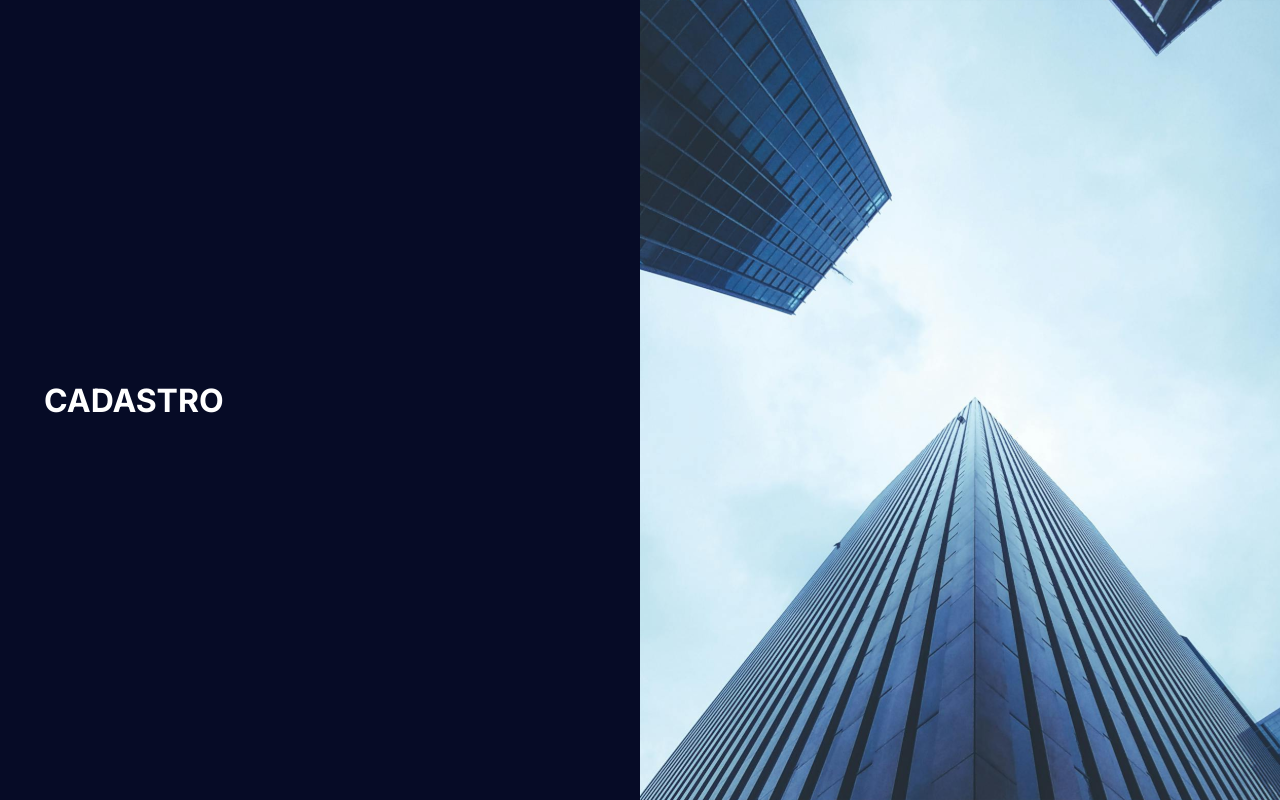
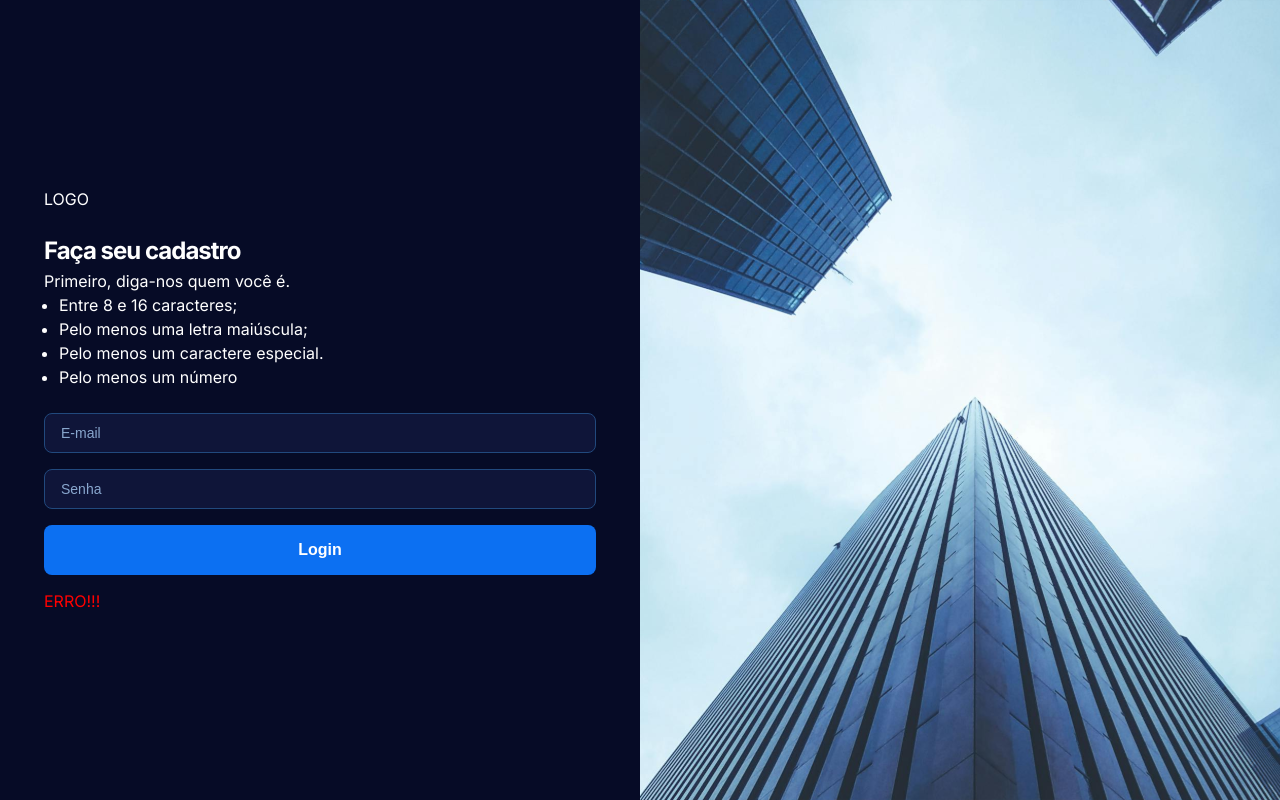
Before and after one commit to rubens-juniorr/dnc-sales-dashboard-rj, a React (Vite) app: page /cadastro in a window 1280 px wide. Built offline with nearby package versions, Linux system fonts and the light colour scheme.

Commit message:
Feat: atualização SSD

```diff
--- /dev/null
+++ b/src/components/FormComponent.tsx
@@ -0,0 +1,31 @@
+import { FormComponentProps } from '@/types'
+import { StyledButton, StyledInput } from '@/components'
+import { pxToRem } from '@/utils'
+import styled from 'styled-components'
+
+export const StyledForm = styled.form`
+  display: flex;
+  flex-direction: column;
+  row-gap: ${pxToRem(16)};
+`
+
+function FormComponent(props: FormComponentProps) {
+  const { inputs, buttons, message } = props
+  return (
+    <StyledForm>
+      {inputs.map((inputProps, index) => (
+        <StyledInput key={index} {...inputProps} />
+      ))}
+      {buttons.map((buttonProps, index) => (
+        <StyledButton key={index} {...buttonProps} />
+      ))}
+      {message && (
+        <div style={{ color: message.type === 'error' ? 'red' : 'green' }}>
+          {message.msg}
+        </div>
+      )}
+    </StyledForm>
+  )
+}
+
+export default FormComponent
--- /dev/null
+++ b/src/components/StyledButton.tsx
@@ -0,0 +1,52 @@
+import styled from 'styled-components'
+import { pxToRem } from '@/utils'
+
+export const StyledButton = styled.button<
+  React.ButtonHTMLAttributes<HTMLButtonElement>
+>`
+  border-radius: ${pxToRem(8)};
+  border: none;
+  box-sizing: border-box;
+  cursor: pointer;
+  font-size: ${pxToRem(16)};
+  font-weight: bold;
+  height: ${pxToRem(50)};
+  padding: 0 ${pxToRem(16)};
+  transition: background-color 0.3s;
+  width: 100%;
+
+  &.primary {
+    background-color: ${(props) => props.theme.buttons.primary};
+    color: ${(props) => props.theme.buttons.primaryColor};
+    &:hover {
+      background-color: ${(props) => props.theme.buttons.primaryHover};
+    }
+  }
+
+  &.alert {
+    background-color: ${(props) => props.theme.buttons.alert};
+    color: ${(props) => props.theme.buttons.alertColor};
+    &:hover {
+      background-color: ${(props) => props.theme.buttons.alertHover};
+    }
+  }
+
+  &.borderless-alert {
+    background-color: none;
+    color: ${(props) => props.theme.buttons.alert};
+    height: 0;
+    padding: 0;
+    &:hover {
+      color: ${(props) => props.theme.buttons.alertHover};
+    }
+  }
+
+  &:disabled {
+    background-color: ${(props) => props.theme.buttons.disabled};
+    color: ${(props) => props.theme.buttons.disabledColor};
+    cursor: not-allowed;
+    &:hover {
+      background-color: ${(props) => props.theme.buttons.disabled};
+    }
+  }
+`
--- /dev/null
+++ b/src/components/StyledInput.tsx
@@ -0,0 +1,31 @@
+import styled from 'styled-components'
+import { pxToRem } from '@/utils'
+
+export const StyledInput = styled.input<
+  React.InputHTMLAttributes<HTMLInputElement>
+>`
+  background-color: ${(props) => props.theme.textInput.active};
+  color: ${(props) => props.theme.textInput.activeColor};
+  border-radius: ${pxToRem(8)};
+  border: ${pxToRem(1)} solid ${(props) => props.theme.textInput.borderColor};
+  box-sizing: border-box;
+  cursor: pointer;
+  height: ${pxToRem(40)};
+  font-size: ${pxToRem(14)};
+  font-weight: 500;
+  padding: ${pxToRem(8)} ${pxToRem(16)};
+  transition: background-color 0.3s;
+  width: 100%;
+
+  &:disabled {
+    background-color: ${(props) => props.theme.textInput.disabled};
+    border: ${pxToRem(1)} solid
+      ${(props) => props.theme.textInput.disabledBorderColor};
+    color: ${(props) => props.theme.textInput.disabledColor};
+    cursor: not-allowed;
+  }
+
+  &::placeholder {
+    color: ${(props) => props.theme.textInput.placeholderColor};
+  }
+`
--- /dev/null
+++ b/src/components/Typographies.tsx
@@ -0,0 +1,42 @@
+import styled from 'styled-components'
+import { TypographiesProps } from '@/types'
+import { pxToRem } from '@/utils'
+
+export const StyledH1 = styled.h1<TypographiesProps>`
+  color: ${(props) => props.color || 'inherit'};
+  font-size: ${(props) => pxToRem(props.size || 24)};
+  font-weight: ${(props) => pxToRem(props.weight || 600)};
+  letter-spacing: ${pxToRem(-1)};
+  line-height: ${(props) => pxToRem(props.lineheight || 36)};
+`
+
+export const StyledH2 = styled.h2<TypographiesProps>`
+  color: ${(props) => props.color || 'inherit'};
+  font-size: ${(props) => pxToRem(props.size || 16)};
+  font-weight: ${(props) => pxToRem(props.weight || 400)};
+  line-height: ${(props) => pxToRem(props.lineheight || 24)};
+`
+
+export const StyledP = styled.p<TypographiesProps>`
+  color: ${(props) => props.color || 'inherit'};
+  font-size: ${(props) => pxToRem(props.size || 16)};
+  font-weight: ${(props) => pxToRem(props.weight || 400)};
+  line-height: ${(props) => pxToRem(props.lineheight || 24)};
+`
+export const StyledSpan = styled.span<TypographiesProps>`
+  color: ${(props) => props.color || 'inherit'};
+  font-size: ${(props) => pxToRem(props.size || 16)};
+  font-weight: ${(props) => pxToRem(props.weight || 400)};
+  line-height: ${(props) => pxToRem(props.lineheight || 24)};
+`
+export const StyledUl = styled.ul<TypographiesProps>`
+  color: ${(props) => props.color || 'inherit'};
+  font-size: ${(props) => pxToRem(props.size || 16)};
+  font-weight: ${(props) => pxToRem(props.weight || 400)};
+  line-height: ${(props) => pxToRem(props.lineheight || 24)};
+  list-style-position: inside;
+  li {
+    list-style-position: outside;
+    margin-left: ${pxToRem(15)};
+  }
+`
--- a/src/components/index.ts
+++ b/src/components/index.ts
@@ -1 +1,5 @@
+export { default as FormComponent } from './FormComponent'
 export * from './BannerImage'
+export * from './StyledButton'
+export * from './StyledInput'
+export * from './Typographies'
--- a/src/pages/Login.tsx
+++ b/src/pages/Login.tsx
@@ -1,5 +1,6 @@
-import { BannerImage } from '@/components'
+import { BannerImage, FormComponent, StyledH1, StyledP } from '@/components'
 import { Box, Container, Grid } from '@mui/material'
+import { pxToRem } from '@/utils'
 
 function Login() {
   return (
@@ -13,7 +14,30 @@ function Login() {
             sx={{ alignItems: 'center', display: 'flex', height: '100vh' }}
           >
             <Container maxWidth="sm">
-              <h1>LOGIN</h1>
+              <Box sx={{ marginBottom: pxToRem(24) }}>LOGO</Box>
+              <Box sx={{ marginBottom: pxToRem(24) }}>
+                <StyledH1>Bem-vindo</StyledH1>
+                <StyledP>Digite sua senha e email para logar</StyledP>
+              </Box>
+
+              <FormComponent
+                inputs={[
+                  { type: 'email', placeholder: 'E-mail', disabled: true },
+                  { type: 'password', placeholder: 'Senha' },
+                ]}
+                buttons={[
+                  {
+                    className: 'primary',
+                    type: 'submit',
+                    children: 'Login',
+                    disabled: true,
+                  },
+                ]}
+                message={{
+                  msg: 'Sucesso!!!',
+                  type: 'success',
+                }}
+              />
             </Container>
           </Grid>
           <Grid item sm={6} sx={{ display: { xs: 'none', sm: 'block' } }}>
--- a/src/pages/Registration.tsx
+++ b/src/pages/Registration.tsx
@@ -1,4 +1,11 @@
-import { BannerImage } from '@/components'
+import {
+  BannerImage,
+  FormComponent,
+  StyledH1,
+  StyledP,
+  StyledUl,
+} from '@/components'
+import { pxToRem } from '@/utils'
 import { Box, Container, Grid } from '@mui/material'
 
 function Registration() {
@@ -13,7 +20,30 @@ function Registration() {
             sx={{ alignItems: 'center', display: 'flex', height: '100vh' }}
           >
             <Container maxWidth="sm">
-              <h1>CADASTRO</h1>
+              <Box sx={{ marginBottom: pxToRem(24) }}>LOGO</Box>
+              <Box sx={{ marginBottom: pxToRem(24) }}>
+                <StyledH1>Faça seu cadastro</StyledH1>
+                <StyledP>Primeiro, diga-nos quem você é.</StyledP>
+                <StyledUl>
+                  <li>Entre 8 e 16 caracteres;</li>
+                  <li>Pelo menos uma letra maiúscula;</li>
+                  <li>Pelo menos um caractere especial.</li>
+                  <li>Pelo menos um número</li>
+                </StyledUl>
+              </Box>
+              <FormComponent
+                inputs={[
+                  { type: 'email', placeholder: 'E-mail' },
+                  { type: 'password', placeholder: 'Senha' },
+                ]}
+                buttons={[
+                  { className: 'primary', type: 'submit', children: 'Login' },
+                ]}
+                message={{
+                  msg: 'ERRO!!!',
+                  type: 'error',
+                }}
+              />
             </Container>
           </Grid>
           <Grid item sm={6} sx={{ display: { xs: 'none', sm: 'block' } }}>
--- a/src/types/index.ts
+++ b/src/types/index.ts
@@ -1 +1,3 @@
+export * from './formComponent'
 export * from './theme'
+export * from './typographies'
--- /dev/null
+++ b/src/types/typographies.d.ts
@@ -0,0 +1,6 @@
+export interface TypographiesProps {
+  color?: string
+  size?: number
+  lineheight?: number
+  weight?: number
+}
--- /dev/null
+++ b/src/utils/index.ts
@@ -0,0 +1 @@
+export * from './pxToRem'
--- /dev/null
+++ b/src/utils/pxToRem.ts
@@ -0,0 +1,9 @@
+/**
+ * Convert Pixels to rem
+ * @param pixels - Pixels value to be converted
+ * @returns The converted rem value
+ */
+
+export function pxToRem(pixels: number): string {
+  return `${pixels / 16}rem`
+}
```
Also changed, not shown: src/types/formComponent.d.ts (added, +13 -0 lines).
